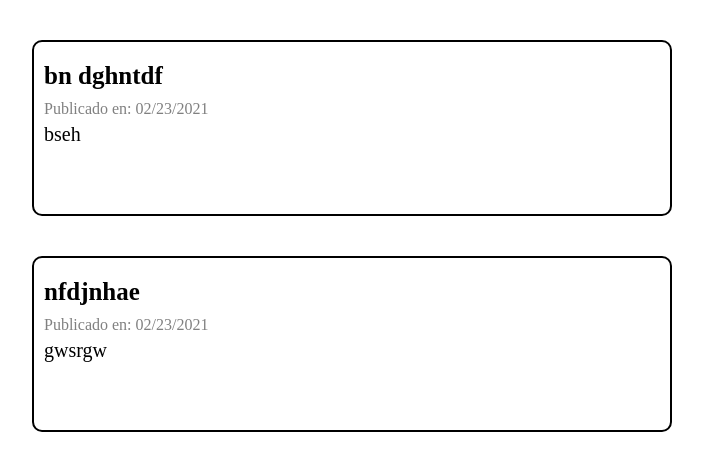
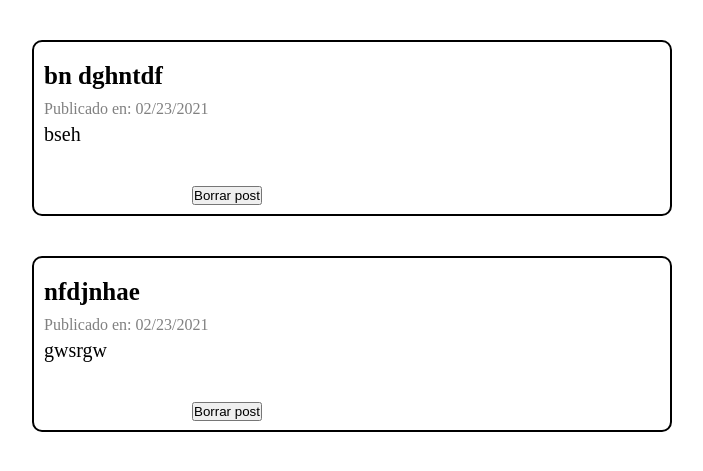
Before and after one commit to RichardRivero/PracticBlogFlask, a Flask app: page / in a window 1280 px wide. Shown: the part 80-551 px from the top of the page, without its empty margins (288-991 px from the left). Run offline with Flask 2, Linux system fonts and the light colour scheme; data comes from the database, SQL or seed files in the repository.

Commit message:
agregando boton en inicio.html

```diff
--- a/templates/inicio.html
+++ b/templates/inicio.html
@@ -6,6 +6,9 @@
     <h3 class="post-title">{{post.titulo}}</h3>
         <p class="date"> Publicado en: {{ post.fecha.strftime('%m/%d/%Y')}}</p>
         <p>{{ post.texto }}</p>
+        <form class="deelete-button" action="{{url_for('borar')}}" method="POST">
+            <button value="{{post_id}}" name="post_id">Borrar post</button>
+        </form>
 </section>
 
  {% endfor %}
```
